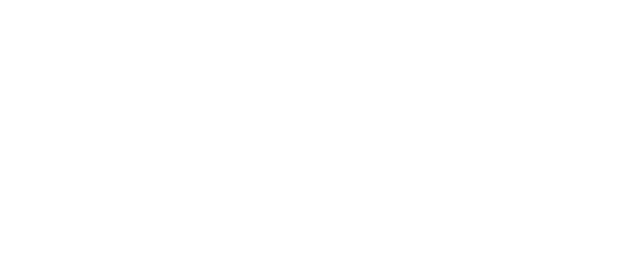
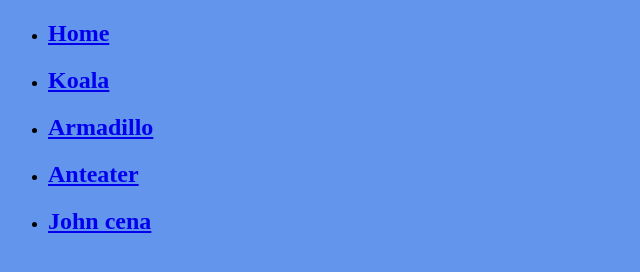
Before and after one commit to MalteSvensson/Hemsida, a plain HTML site: page anteater.html in a window 1280 px wide. Shown: the whole page, without its empty margins (0-640 px from the left). Drawn offline with Linux system fonts and the light colour scheme.

Commit message:
lyckades länka till min css fil och gjorde så att man kan trycka på de olika länkarna i listan så att det ser likadant ut

```diff
--- a/Index.html
+++ b/Index.html
@@ -4,7 +4,7 @@
 	<head>
 
 		<title> Din titel </title>
-		<link rel="stylesheet" href="style.css" />
+		<link rel="stylesheet" type="text/css" href="style.css" />
 
 		<link rel="shortcut icon" href="Title picture.png" />
 		<meta charset="UTF-8" />
@@ -22,12 +22,12 @@
 				<h2 id="current"> Home </h2> <!-- id current ger underline. d.v.s den sida man är på-->
 
 			</a></li>
-			<li><a href="Koala.html">
+			<li><a href="koala.html">
 
 				<h2> Koala </h2>
 
 			</a></li>
-			<li><a href="Armadillo.html">
+			<li><a href="armadillo.html">
 
 				<h2> Armadillo </h2>
 
@@ -46,41 +46,7 @@
 		</nav> <!-- Slut på navigation -->
 
 
-		<div class="container">
 
-			<h1>  </h1>
-			<p>
-			</p>
-
-			<div class="eyesContainer">
-				<div class="eyeContainer" id="marginRight">
-					<div class="eyeBrow">
-					</div>
-					<div class="circleBig">
-						<div class="circleSmall">
-							<div class="pupil">
-
-							</div>
-						</div>
-					</div>
-				</div>
-				<div class="eyeContainer">
-					<div class="eyeBrow">
-					</div>
-					<div class="circleBig" id="marginRight">
-						<div class="circleSmall">
-							<div class="pupil">
-
-							</div>
-						</div>
-					</div>
-				</div>
-			</div>
-			<div class="mouth">
-
-			</div>
-
-		</div>
 
 
 
--- a/anteater.html
+++ b/anteater.html
@@ -0,0 +1,90 @@
+<!DOCTYPE html>
+<html>
+
+	<head>
+
+		<title> Din titel </title>
+		<link rel="stylesheet" href="style.css" />
+
+		<link rel="shortcut icon" href="Title picture.png" />
+		<meta charset="UTF-8" />
+
+	</head>
+
+	<body>
+
+		<nav> <!-- nav står för navigation. Alltså den menyn som brukar vara överst på alla dina sidor-->
+
+
+			<ul>
+			<li><a href="index.html">
+
+				<h2 id="current"> Home </h2> <!-- id current ger underline. d.v.s den sida man är på-->
+
+			</a></li>
+			<li><a href="koala.html">
+
+				<h2> Koala </h2>
+
+			</a></li>
+			<li><a href="armadillo.html">
+
+				<h2> Armadillo </h2>
+
+			</a></li>
+			<li><a href="anteater.html">
+
+				<h2> Anteater </h2>
+
+			</a></li>
+			<li><a href="http://bringvictory.com/">
+
+				<h2> John cena </h2>
+
+			</a></li>
+			</ul>
+		</nav> <!-- Slut på navigation -->
+
+
+		<div class="container">
+
+			<h1>  </h1>
+			<p>
+			</p>
+
+			<div class="eyesContainer">
+				<div class="eyeContainer" id="marginRight">
+					<div class="eyeBrow">
+					</div>
+					<div class="circleBig">
+						<div class="circleSmall">
+							<div class="pupil">
+
+							</div>
+						</div>
+					</div>
+				</div>
+				<div class="eyeContainer">
+					<div class="eyeBrow">
+					</div>
+					<div class="circleBig" id="marginRight">
+						<div class="circleSmall">
+							<div class="pupil">
+
+							</div>
+						</div>
+					</div>
+				</div>
+			</div>
+			<div class="mouth">
+
+			</div>
+
+		</div>
+
+
+
+
+	</body>
+
+</html>
--- a/style.css
+++ b/style.css
@@ -1 +1,7 @@
-style.css
+body {
+    background-color: #6495ed;
+
+h1 {
+    color: navy;
+    margin-left: 20px;
+}
```
Also changed, not shown: armadillo.html (+90 -0 lines), koala.html (+90 -0 lines).
